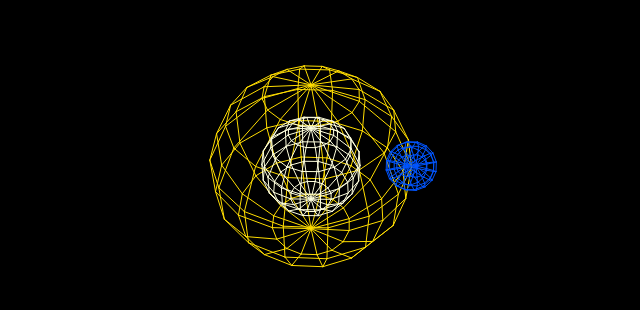
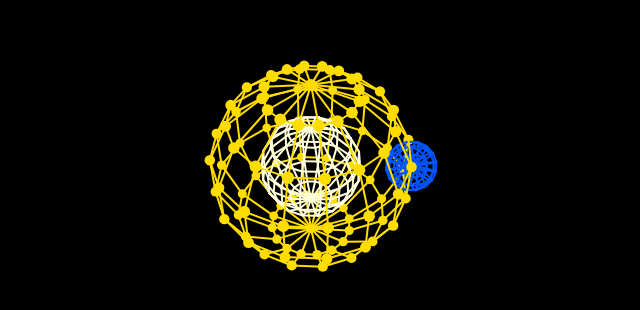
Before and after one commit to AdmiralPotato/npos3d, a plain HTML site: page tests/parenting.html in a window 1280 px wide. Shown: the part 234-544 px from the top of the page, without its empty margins (329-969 px from the left). Drawn offline with Linux system fonts and the light colour scheme.

Commit message:
Implementing per-line/point/sprite z-depth sorting via new s.renderInstructionList array, abstracting all methods that touch the Canvas to be run after scene contents update each frame

```diff
--- a/src/core.js
+++ b/src/core.js
@@ -275,6 +275,7 @@ NPos3d.Scene = function (args) {
 	//console.log(window.innerHeight, window.outerHeight);
 
 	t.children = [];
+	t.renderInstructionList = [];
 
 	t.start();
 	t.globalize();
@@ -403,6 +404,16 @@ NPos3d.Scene.prototype = {
 			delete o.childrenToBeAdded;
 		}
 	},
+	render: function(){
+		var t = this, i, len, instruction;
+		if(t.renderInstructionList !== undefined && t.renderInstructionList.length > 0){
+			len = t.renderInstructionList.length;
+			for(i = 0; i < len; i += 1){
+				instruction = t.renderInstructionList[i];
+				instruction.method(t.c,instruction.args);
+			}
+		}
+	},
 	update: function () {
 		try{
 			var t = this, i, len = t.children.length, child;
@@ -416,6 +427,11 @@ NPos3d.Scene.prototype = {
 				displayDebug(newSize);
 			}
 
+			t.renderInstructionList = []; //the render methods on each object are supposed to populate this array
+			t.updateRecursively(t,'SCENE UPDATE!!!');
+			t.addNewChildrenRecursively(t);
+			t.removeExpiredChildrenRecursively(t);
+
 			if(t.backgroundColor === 'transparent'){
 				t.c.clearRect(0,0,t.w,t.h);
 			}else{
@@ -424,12 +440,8 @@ NPos3d.Scene.prototype = {
 			}
 			t.c.save();
 			t.c.translate(t.cx, t.cy);
-			t.children.sort(t.sortByObjectZDepth);
-
-			t.updateRecursively(t,'SCENE UPDATE!!!');
-			t.removeExpiredChildrenRecursively(t);
-			t.addNewChildrenRecursively(t);
-
+			t.renderInstructionList.sort(t.sortRenderInstructionByZDepth);
+			t.render();
 			t.c.restore();
 		} catch(e){
 			t.stop();
@@ -443,7 +455,7 @@ NPos3d.Scene.prototype = {
 	stop: function () {
 		clearInterval(this.interval);
 	},
-	sortByObjectZDepth: function (a,b) {return a.pos[2] - b.pos[2];},
+	sortRenderInstructionByZDepth: function (a,b) {return a.z - b.z;},
 //--------------------------------
 //This is where all of the 3D and math happens
 //--------------------------------
@@ -568,28 +580,56 @@ NPos3d.Scene.prototype = {
 			[bbMinOffset[0],bbMaxOffset[1],bbMinOffset[2]]
 		];
 	},
+	recurseForInheritedProperties:function rfip(o, propName){
+		if(o[propName] !== undefined){
+			return o[propName];
+		}
+		if(o.parent){
+			return rfip(o.parent, propName);
+		}
+	},
+	drawLine: function(c,o){
+		c.beginPath();
+		c.moveTo(o.a.x,o.a.y);
+		c.lineTo(o.b.x,o.b.y);
+		c.strokeStyle = o.color;
+		c.lineWidth = o.lineWidth;
+		c.lineCap = 'round';
+		c.stroke();
+	},
+	drawCircle: function(c,o){
+		c.moveTo(o.pos.x, o.pos.y);
+		c.beginPath();
+		c.arc(o.pos.x,o.pos.y,(o.pos.scale * o.pointScale),0,tau,false);
+		if (o.pointStyle === 'fill') {
+			c.fillStyle = o.color;
+			c.fill();
+		}else if (o.pointStyle === 'stroke') {
+			c.strokeStyle = o.color;
+			c.lineWidth = o.lineWidth;
+			c.lineCap = 'round';
+			c.stroke();
+		}
+	},
 	lineRenderLoop: function (o) {
-		var t = this, c = t.c;
-		var computedPointList = [];
-		for (var i = 0; i < o.shape.points.length; i += 1) {
+		var t = this, c = t.c, computedPointList = [], i, p3a, p3b, t3a, t3b;
+		for (i = 0; i < o.shape.points.length; i += 1) {
 			//to make sure I'm not messing with the original array...
 			var point = [o.transformedPointCache[i][0],o.transformedPointCache[i][1],o.transformedPointCache[i][2]];
 			point = t.getP3Offset(point, o.pos);
 			point = t.getP3Offset(point, t.invertedCameraPos);
 			computedPointList[i] = point;
 		}
-		for (var i = 0; i < o.transformedLineCache.length; i += 1) {
+		for (i = 0; i < o.transformedLineCache.length; i += 1) {
 			//offset the points by the object's position
 			if (o.explosionFrame === undefined) {
-				var p3a = computedPointList[o.transformedLineCache[i][0]];
-				var p3b = computedPointList[o.transformedLineCache[i][1]];
+				p3a = computedPointList[o.transformedLineCache[i][0]];
+				p3b = computedPointList[o.transformedLineCache[i][1]];
 			} else {
 				//O great architect of all source that is far more elegant than that of my own,
 				//please forgive me for the sins that I am about to commit with my limited remaining brain power... (6 AM)
-				var t3a = o.transformedPointCache[o.transformedLineCache[i][0]];
-				var t3b = o.transformedPointCache[o.transformedLineCache[i][1]];
-				t3a = t.getP3Offset(t3a,[0,0,0]);
-				t3b = t.getP3Offset(t3b,[0,0,0]);
+				t3a = o.transformedPointCache[o.transformedLineCache[i][0]].slice();
+				t3b = o.transformedPointCache[o.transformedLineCache[i][1]].slice();
 				var lineCenter = [
 					t3a[0] + ((t3b[0] - t3a[0]) /2),
 					t3a[1] + ((t3b[1] - t3a[1]) /2),
@@ -625,23 +665,18 @@ NPos3d.Scene.prototype = {
 				var p1InBounds = NPos3d.pointIn2dBounds([p1.x,p1.y],screenBounds);
 				//If the line is completely off screen, do not bother rendering it.
 				if (p0InBounds || p1InBounds) {
-					c.beginPath();
-					c.moveTo(p0.x,p0.y);
-					c.lineTo(p1.x,p1.y);
-					c.strokeStyle= o.transformedLineCache[i][2] || o.shape.color || o.color || t.strokeStyle;
-					c.lineWidth= o.lineWidth || o.parent.lineWidth || 1;
-					c.lineCap='round';
-					c.stroke();
+					t.renderInstructionList.push({
+						method: t.drawLine,
+						args: {
+							a: p0,
+							b: p1,
+							color: o.transformedLineCache[i][2] || o.shape.color || o.color || t.strokeStyle,
+							lineWidth: o.lineWidth || o.parent.lineWidth || t.lineWidth || 1
+						},
+						z: Math.max(p3a[2], p3b[2])
+					});
 				}
 			}
-		}
-	},
-	recurseForInheritedProperties:function rfip(o, propName){
-		if(o[propName] !== undefined){
-			return o[propName];
-		}
-		if(o.parent){
-			return rfip(o.parent, propName);
 		}
 	},
 	drawLines: function (o) {
@@ -777,41 +812,45 @@ NPos3d.Scene.prototype = {
 		}
 	},
 	pointRenderLoop: function (o) {
-		var t = this, c = t.c;
-		var computedPointList = [];
-		for (var i = 0; i < o.shape.points.length; i += 1) {
+		var t = this, computedPointList = [], i, point, p3a, p0, screenBounds, circleArgs;
+		for (i = 0; i < o.shape.points.length; i += 1) {
 			//to make sure I'm not messing with the original array...
-			var point = [o.transformedPointCache[i][0],o.transformedPointCache[i][1],o.transformedPointCache[i][2]];
+			point = [o.transformedPointCache[i][0],o.transformedPointCache[i][1],o.transformedPointCache[i][2]];
 			point = t.getP3Offset(point, o.pos);
 			point = t.getP3Offset(point, t.invertedCameraPos);
 			point[3] = o.transformedPointCache[i][3] || false;//Point Color Preservation - no need to offset or rotate it
 			computedPointList[i] = point;
 		}
-		for (var i = 0; i < o.transformedPointCache.length; i += 1) {
+		for (i = 0; i < o.transformedPointCache.length; i += 1) {
 			//offset the points by the object's position
-			var p3a = computedPointList[i];
+			p3a = computedPointList[i];
 			//if the depth of the point is not behind the camera...
 			//and the depth of the point is closer than the far plane...
 			if (p3a[2] < t.camera.clipNear && p3a[2] > t.camera.clipFar) {
-				var p0 = t.project3Dto2D(p3a);
+				p0 = t.project3Dto2D(p3a);
 				//                   min        max
-				var screenBounds = [[-t.cx, -t.cy],[t.cx, t.cy]];
+				screenBounds = [[-t.cx, -t.cy],[t.cx, t.cy]];
 				var p0InBounds = NPos3d.pointIn2dBounds([p0.x,p0.y],screenBounds);
 				//If the line is completely off screen, do not bother rendering it.
 				if (p0InBounds) {
 					//console.log(p0.color);
-					c.moveTo(p0.x,p0.y);
-					c.beginPath();
-					c.arc(p0.x,p0.y,(p0.scale * o.pointScale),0,tau,false);
+					circleArgs = {
+						pos: p0,
+						pointScale: o.pointScale,
+						pointStyle: o.pointStyle
+					};
 					if (o.pointStyle === 'fill') {
-						c.fillStyle= p0.color || o.shape.color || o.color || t.fillStyle;
-						c.fill();
+						circleArgs.color = p0.color || o.shape.color || o.color || t.fillStyle;
 					}else if (o.pointStyle === 'stroke') {
-						c.strokeStyle= p0.color || o.shape.color || o.color || t.strokeStyle;
-						c.lineWidth= o.lineWidth || o.scene.lineWidth || 1;
-						c.lineCap='round';
-						c.stroke();
+						circleArgs.color = p0.color || o.shape.color || o.color || t.strokeStyle;
+						circleArgs.lineWidth = o.lineWidth || o.scene.lineWidth || 1;
 					}
+					t.renderInstructionList.push({
+						method: t.drawCircle,
+						args: circleArgs,
+						z: p3a[2]
+					});
+
 				}
 			}
 		}
--- a/src/sprite.js
+++ b/src/sprite.js
@@ -1,34 +1,42 @@
-
-NPos3d.Scene.prototype.drawSprite = function(o){
+NPos3d.Scene.prototype.drawSprite = function(c,o){
+	c.save();
+	c.translate(o.point2D.x, o.point2D.y);
+	c.scale(o.scale,o.scale);
+	c.rotate(o.rot);
+	if(o.numFrames > 1){
+		o.frameState += 0.3;
+		if(o.frameState >= o.numFrames){
+			o.frameState = 0;
+		}
+		c.drawImage(o.image, (o.width * Math.floor(o.frameState)), 0, o.width, o.height, o.offset.x, o.offset.y, o.width, o.height);
+	}else{
+		c.drawImage(o.image, o.offset.x, o.offset.y);
+	}
+	c.restore();
+}
+NPos3d.Scene.prototype.renderSprite = function(o){
 	var t = this,c = t.c;
 	if(o.loaded){
 		//offset the points by the object's position
 		var p3 = o.pos;
 		var p3 = t.getP3Offset(p3, t.camera.pos);
 		if( p3[2] < t.camera.clipNear && p3[2] > t.camera.clipFar ){
-			var p2 = t.project3Dto2D(p3);
+			o.point2D = t.project3Dto2D(p3); //a convenience measure
 			//Just some basic positional culling... if it's not on screen, don't render it...
-			if((p2.x + (o.offset.x * p2.scale) < t.cx && p2.x - (o.offset.x * p2.scale) > -t.cx) && (p2.y + (o.offset.y * p2.scale) < t.cy && p2.y - (o.offset.y * p2.scale) > -t.cy)){
-				c.save();
-				c.translate(p2.x,p2.y);
-				var scale = o.scale * p2.scale
-				c.scale(scale,scale);
-				c.rotate(o.rot);
-				if(o.numFrames > 1){
-					o.frameState += 0.3;
-					//console.log(o);
-					if(o.frameState >= o.numFrames){
-						o.frameState = 0;
-					}
-					c.drawImage(o.image, (o.width * Math.floor(o.frameState)), 0, o.width, o.height, o.offset.x, o.offset.y, o.width, o.height);
-				}else{
-					c.drawImage(o.image, o.offset.x, o.offset.y);
-				}
-				c.restore();
+			if(
+				(o.point2D.x + (o.offset.x * o.point2D.scale) < t.cx && o.point2D.x - (o.offset.x * o.point2D.scale) > -t.cx) &&
+				(o.point2D.y + (o.offset.y * o.point2D.scale) < t.cy && o.point2D.y - (o.offset.y * o.point2D.scale) > -t.cy)
+			){
+				t.renderInstructionList.push({
+					method: t.drawSprite,
+					args: o, //It just seemed silly to re-define all of the render args over again in a new object
+					z: p3[2]
+				});
 			}
 		}
 	}
 }
+
 
 NPos3d.blessWithSpriteBase = function(o,config){
 	if(!config.path){throw 'You MUST provide an image `path` value on sprite type objects!'};
@@ -52,6 +60,7 @@ NPos3d.blessWithSpriteBase = function(o,config){
 		o.loaded = true;
 		//console.log(t);
 	};
+	o.render = config.render || o.render;
 	o.image.src = config.path;
 	return o;
 }
@@ -64,8 +73,11 @@ NPos3d.Sprite3D = function(config){
 }
 
 NPos3d.Sprite3D.prototype = {
-	update:function(s){
-		s.drawSprite(this);
+	render: function(){
+		this.scene.renderSprite(this);
+	},
+	update:function(){
+		this.render();
 	},
 	destroy:NPos3d.destroyFunc
 };
--- a/tests/parenting.html
+++ b/tests/parenting.html
@@ -11,7 +11,7 @@
 <script>
 
 var n = NPos3d;
-var s = new n.Scene();
+var s = new n.Scene({lineWidth: 2});
 
 var rotaryUpdate = function(s){
 	var t = this;
@@ -29,7 +29,9 @@ var sun = new n.Ob3D({
 	shape: mySphereGeom,
 	rot: [deg * -45, 0, 0],
 	rotOrder: [2,0,1],
-	color: '#fd0'
+	color: '#fd0',
+	renderStyle: 'both',
+	pointScale: 5
 });
 sun.update = rotaryUpdate;
 s.add(sun);
```
Also changed, not shown: tests/basic_scene.html (+5 -5 lines), tests/destroy.html (+0 -1 lines), tests/existing_canvas.html (+1 -1 lines), tests/pixel_scale.html (+1 -1 lines), tests/pn3_idea_test.html (+1 -1 lines), tests/point_format_test.js (+1 -1 lines).
